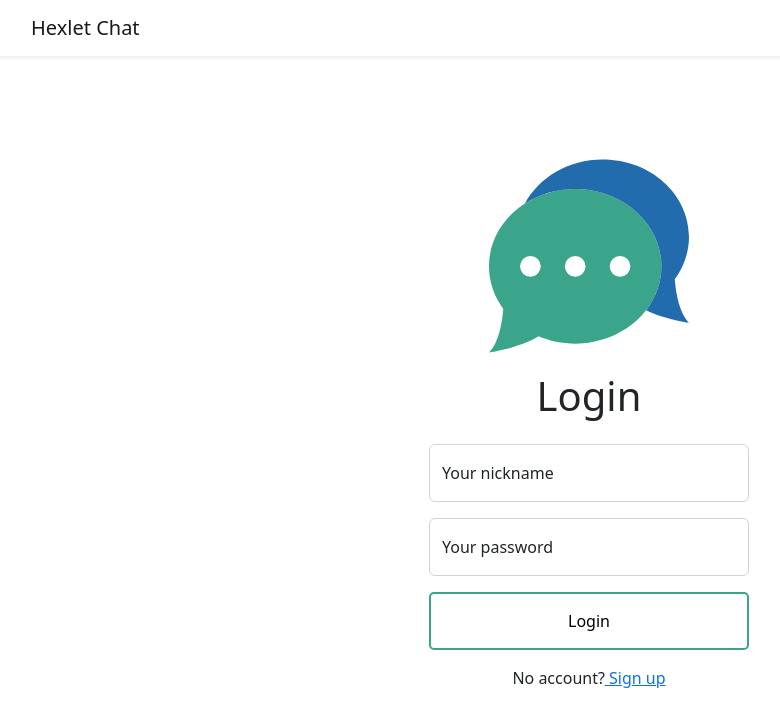
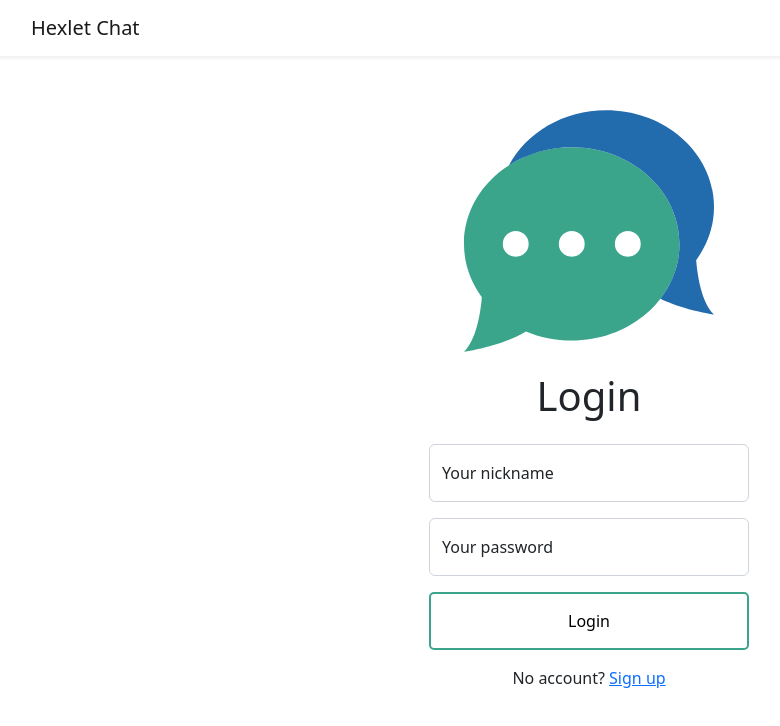
Before and after one commit to asenka0301/frontend-bootcamp-project-12, a React (Create React App) app in the folder frontend/: page /login in a window 1280 px wide. Shown: the top 726 px of the page, without its empty margins (51-831 px from the left). Built offline with nearby package versions, Linux system fonts and the light colour scheme.

Commit message:
fix styles

```diff
--- a/frontend/src/App.css
+++ b/frontend/src/App.css
@@ -4,25 +4,26 @@
   box-sizing: border-box;
 }
 
-html,
-body,
+body {
+  height: 100vh;
+}
 #root {
   height: 100%;
-  background-color: var(--bg-color);
+}
+main {
+  width: 100%;
+  height: calc(100% - 56px);
 }
 
-main {
-  height: calc(100% - 56px);
-  width: 100%;
+.loginContainer {
   display: flex;
+  height: 100%;
   flex-direction: column;
   justify-content: flex-start;
   align-items: center;
+  margin-top: 50px;
 }
 
-.logoContainer {
-  margin-top: 100px;
-}
 
 .btn-submit {
   width: 100%;
@@ -40,3 +41,4 @@ main {
   background-color: #3ba58b;
   color: #fff;
 }
+/* https://github.com/mdyeates/my-portfolio/blob/main/src/pages/portfolio/Portfolio.js */
--- a/frontend/src/Components/LoginForm.jsx
+++ b/frontend/src/Components/LoginForm.jsx
@@ -24,7 +24,7 @@ function LoginForm() {
     },
   });
   return (
-    <Form onSubmit={formik.handleSubmit} className="col-12 col-sm-3 mt-3 mt-mb-0">
+    <Form onSubmit={formik.handleSubmit} className="col-6 col-md-3 mt-3 mt-mb-0">
       <h1 className="text-center mb-4">Login</h1>
       <Form.Group className="form-floating mb-3">
         <Form.Control
--- a/frontend/src/Components/Nav.jsx
+++ b/frontend/src/Components/Nav.jsx
@@ -4,7 +4,7 @@ import Container from 'react-bootstrap/Container';
 
 function Nav() {
   return (
-    <Navbar className="shadow-sm navbar navbar-expand-lg navbar-light bg-white">
+    <Navbar className="shadow-sm" bg="white" expand="lg" variant="white">
       <Container>
         <Navbar.Brand href="/">
           Hexlet Chat
--- a/frontend/src/Pages/LoginPage.jsx
+++ b/frontend/src/Pages/LoginPage.jsx
@@ -4,14 +4,16 @@ import chatLogo from '../Images/chat-logo.svg';
 
 function LoginPage() {
   return (
-    <main className="mainContainer">
-      <div className="logoContainer">
-        <img src={chatLogo} alt="logo" width="350" height="200" />
-      </div>
-      <LoginForm />
-      <div>
-        <span>No account?</span>
-        <a href="/signup"> Sign up</a>
+    <main className="main">
+      <div className="loginContainer">
+        <div className="imgContainer">
+          <img className="img-fluid" src={chatLogo} alt="logo" width="250" height="250" />
+        </div>
+        <LoginForm />
+        <footer>
+          <span>No account? </span>
+          <a href="/signup"> Sign up</a>
+        </footer>
       </div>
     </main>
   );
```
Also changed, not shown: frontend/src/download.jpeg (deleted).
